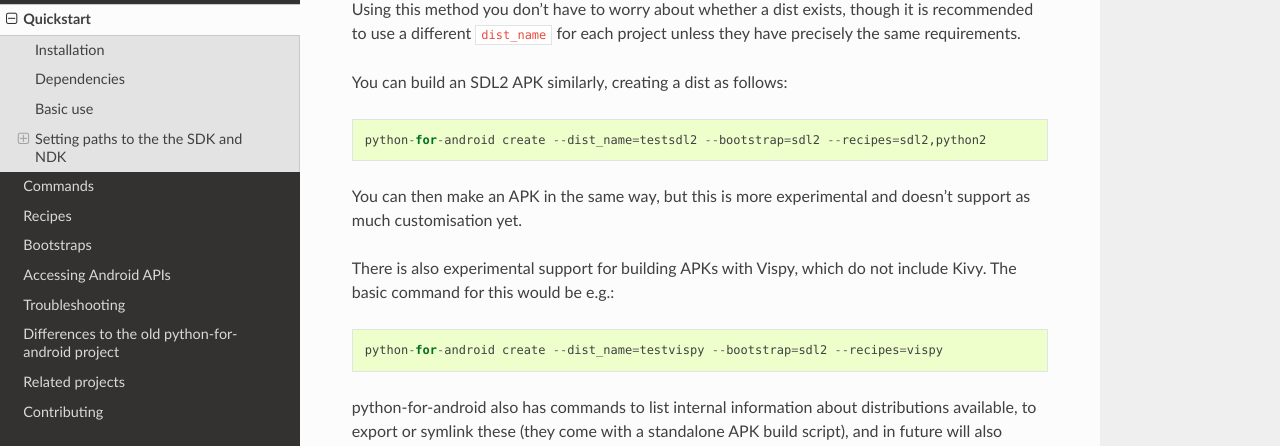
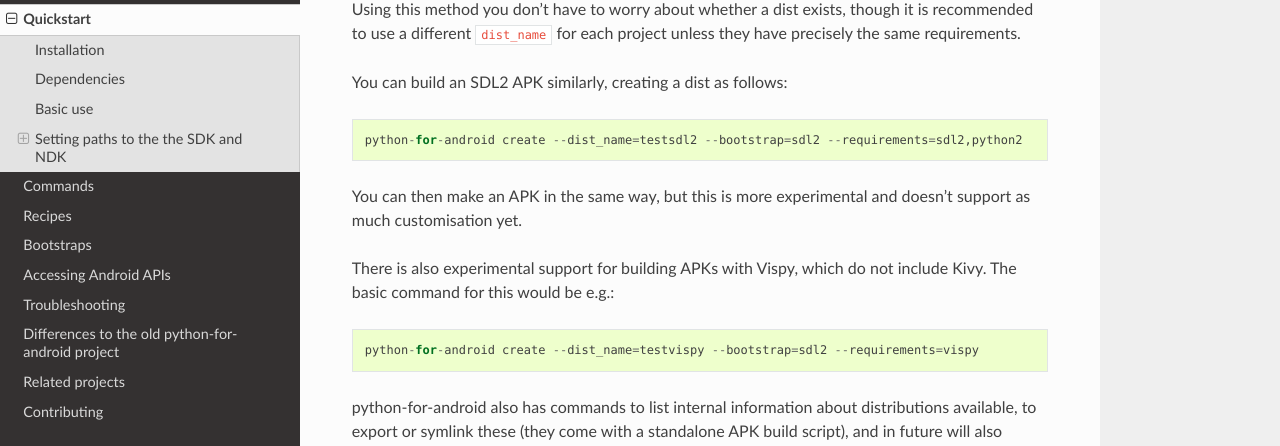
Before and after one commit to kivy/python-for-android, a Sphinx documentation site: the page built from doc/source/quickstart.rst, in a window 1280 px wide and 900 px high, scrolled down 2815 px. Shown: the part 127-573 px from the top of the window. Built offline with Sphinx 7.4.7 and the Read the Docs theme 2.0.0, drawn with Linux system fonts in a browser that asks for light colours; pages that are not in the unit, such as notebooks, are missing from menus.

Commit message:
Fixed recipes -> requirements in quickstart doc

```diff
--- a/doc/source/quickstart.rst
+++ b/doc/source/quickstart.rst
@@ -137,7 +137,7 @@
 
 You can build an SDL2 APK similarly, creating a dist as follows::
 
-    python-for-android create --dist_name=testsdl2 --bootstrap=sdl2 --recipes=sdl2,python2
+    python-for-android create --dist_name=testsdl2 --bootstrap=sdl2 --requirements=sdl2,python2
 
 You can then make an APK in the same way, but this is more
 experimental and doesn't support as much customisation yet.
@@ -145,7 +145,7 @@
 There is also experimental support for building APKs with Vispy, which
 do not include Kivy. The basic command for this would be e.g.::
 
-    python-for-android create --dist_name=testvispy --bootstrap=sdl2 --recipes=vispy
+    python-for-android create --dist_name=testvispy --bootstrap=sdl2 --requirements=vispy
 
 python-for-android also has commands to list internal information
 about distributions available, to export or symlink these (they come
```
